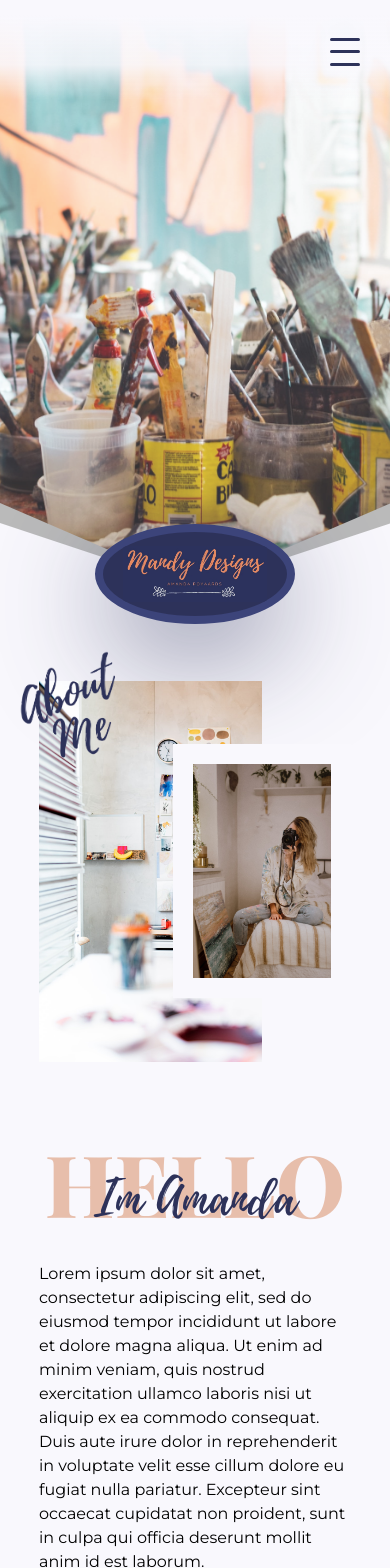
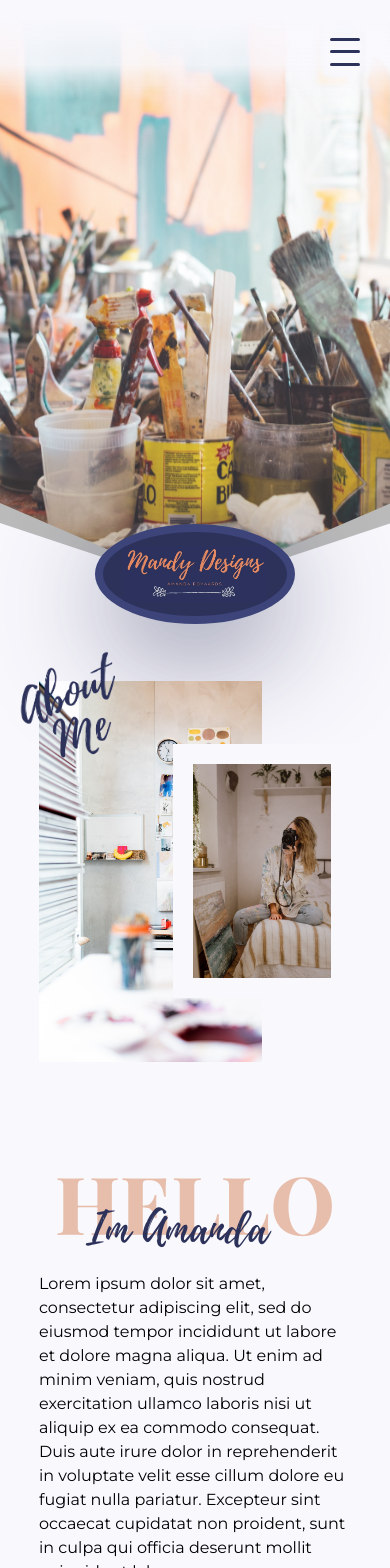
Before and after one commit to matthew-woodington/amanda-portfolio-v1, a React (Vite) app: page / in a window 390 px wide. Shown: the top 1568 px of the page. Built offline with nearby package versions, Linux system fonts and the light colour scheme.

Commit message:
media changes

```diff
--- a/src/Pages/About/About.jsx
+++ b/src/Pages/About/About.jsx
@@ -11,12 +11,9 @@ function About() {
   const isSmallScreen = useMediaQuery("(max-width: 480px)")
 
   return (
-    <div id="about" className={!isBelowLargeScreen ? 'about main-page' : 'about mobile main-page'}>
-      <div className={isSmallScreen ? (
-        'about-media mobile'
-      ) : isBelowLargeScreen ? (
-        'about-media medium'
-      ) : 'about-media'}>
+    <div id="about" className="about main-page">
+      <div className="about-container">
+        <div className='about-media'>
           <div className="studio-container">
             <img src={studio} alt="" className="studio" />
           </div>
@@ -27,14 +24,10 @@ function About() {
             <img src={abouttext} alt="" className="aboutpng" />
           </div>
         </div>
-      <div className={isSmallScreen ? (
-        'about-text mobile'
-      ) : isBelowLargeScreen ? (
-        'about-text medium'
-      ) : 'about-text'}>
+        <div className='about-text'>
           <div className="text-header">
-          <div className="bg-text">Hello</div>
-          <h1 className="about-title">Im Amanda</h1>
+            <h1 className="bg-text">Hello</h1>
+            <h2 className="about-title">Im Amanda</h2>
           </div>
           <div className="about-content">
             <p>Lorem ipsum dolor sit amet, consectetur adipiscing elit, sed do eiusmod tempor incididunt ut labore et dolore magna aliqua. Ut enim ad minim veniam, quis nostrud exercitation ullamco laboris nisi ut aliquip ex ea commodo consequat. Duis aute irure dolor in reprehenderit in voluptate velit esse cillum dolore eu fugiat nulla pariatur. Excepteur sint occaecat cupidatat non proident, sunt in culpa qui officia deserunt mollit anim id est laborum.</p>
@@ -42,6 +35,7 @@ function About() {
           </div>
         </div>
       </div>
+    </div>
   )
 }
 
--- a/src/Pages/About/about.css
+++ b/src/Pages/About/about.css
@@ -3,41 +3,27 @@
   width: 100%;
   display: flex;
   align-items: center;
-  justify-content: space-around;
+  justify-content: center;
 }
 
-.about.mobile {
-  flex-direction: column;
-  margin-top: 90px;
-  margin-bottom: 100px;
+.about-container {
+  width: 80%;
+  display: flex;
+  align-items: center;
+  justify-content: space-between;
+}
+
+.about-media, .about-text {
+  width: 48%;
 }
 
 .about-media {
-  width: 40%;
   max-height: 500px;
   position: relative;
 
   display: grid;
   grid-template-columns: repeat(7, 1fr);
   grid-template-rows: repeat(6, 1fr);
-}
-
-.about-media.medium {
-  width: 60%;
-  margin-bottom: 100px;
-}
-
-.about-media.medium > .overlay-text {
-  width: 150px;
-}
-
-.about-media.mobile {
-  width: 80%;
-  margin-bottom: 100px;
-}
-
-.about-media.mobile > .overlay-text {
-  width: 100px;
 }
 
 .studio-container {
@@ -85,35 +71,18 @@
   width: 40%;
 }
 
-.about-text.medium {
-  width: 60%;
-}
-
-.about-text.medium > .text-header > .bg-text {
-  font-size: 15vw;
-}
-
-.about-text.mobile {
-  width: 80%;
-}
-
-.about-text.mobile > .text-header > .bg-text {
-  font-size: 22vw;
-  line-height: 50%;
-}
-
 .text-header {
   width: 100%;
   height: 100px;
   position: relative;
+  margin-bottom: 30px;
 }
 
-.bg-text {
+/* .bg-text {
   width: 100%;
   font-family: var(--display);
   font-weight: 800;
   font-size: 10vw;
-  /* font-size: clamp(10vw, 15vw, 22vw); */
   line-height: 0;
   text-transform: uppercase;
   color: var(--display-text-opacity);
@@ -131,6 +100,27 @@
   position: relative;
   z-index: 10;
   font-size: 50px;
+} */
+
+.bg-text {
+  width: 100%;
+  font-family: var(--display);
+  font-weight: 800;
+  line-height: 100px;
+  text-transform: uppercase;
+  color: var(--display-text-opacity);
+
+  font-size: 100px;
+}
+
+.about-title {
+  position: absolute;
+  font-family: var(--cursive);
+  color: var(--bg-dark);
+  font-size: 50px;
+  bottom: -10px;
+  left: 15%;
+  line-height: 50px;
 }
 
 .about-content {
@@ -140,3 +130,70 @@
 .about-content > p {
   margin-bottom: 15px;
 }
+
+
+@media (max-width: 1060px) {
+  .about-container {
+    flex-direction: column;
+    margin-top: 90px;
+    margin-bottom: 100px;
+    width: 100%;
+  }
+
+  .about-media {
+    width: 60%;
+    margin-bottom: 100px;
+  }
+
+  .overlay-text {
+    width: 150px;
+  }
+
+  .about-text {
+    width: 60%;
+  }
+
+  .about-title {
+    left: 20%;
+  }
+
+}
+
+@media (max-width: 767px) {
+  .about-text {
+    width: 75%;
+  }
+}
+
+@media(max-width: 480px) {
+  .about-media {
+    width: 80%;
+    margin-bottom: 100px;
+  }
+
+  .overlay-text {
+    width: 100px;
+  }
+
+  .about-text {
+    width: 80%;
+  }
+
+  .about-title {
+    left: 15%;
+  }
+
+  .text-header {
+    height: 80px;
+  }
+
+  .bg-text {
+    font-size: 80px;
+    line-height: 80px;
+  }
+
+  .about-title {
+    font-size: 45px;
+    line-height: 45px;
+  }
+}
--- a/src/Pages/Contact/Contact.jsx
+++ b/src/Pages/Contact/Contact.jsx
@@ -12,6 +12,10 @@ function Contact() {
           <h1 className='contact-title'>Contact</h1>
           <h2 className='contact-subtitle'>Let's Talk!</h2>
         </div>
+        <div className="contact-body">
+          <div className="contact-text">
+            <p>Lorem ipsum dolor sit amet, consectetur adipiscing elit, sed do eiusmod tempor incididunt ut labore et dolore magna aliqua. Ut enim ad minim veniam, quis nostrud exercitation ullamco laboris nisi ut aliquip.</p>
+          </div>
           <div className="contact-form">
             <form className='form' ref={form}>
               <label htmlFor="name">Name</label>
@@ -25,6 +29,7 @@ function Contact() {
               </button>
             </form>
           </div>
+        </div>
       </section>
     </div>
   )
--- a/src/Pages/Contact/contact.css
+++ b/src/Pages/Contact/contact.css
@@ -6,7 +6,7 @@
 }
 
 .contact-main {
-  width: 50%;
+  width: 60%;
   min-height: 400px;
 }
 
@@ -37,6 +37,22 @@
   position: absolute;
   bottom: -5px;
   left: 15%;
+}
+
+.contact-body {
+  display: flex;
+  justify-content: space-between;
+  align-items: center;
+
+  margin-top: 30px;
+}
+
+.contact-form, .contact-text {
+  width: 46%;
+}
+
+.contact-text {
+  text-align: left;
 }
 
 .form {
@@ -102,6 +118,18 @@
     bottom: -5px;
     left: 15%;
   }
+
+  .contact-body {
+    flex-direction: column;
+  }
+
+  .contact-form, .contact-text {
+    width: 100%;
+  }
+
+  .contact-text {
+    margin-bottom: 30px;
+  }
 }
 
 @media (max-width: 480px) {
```
Lines whose indentation alone changed are shown as unchanged.
